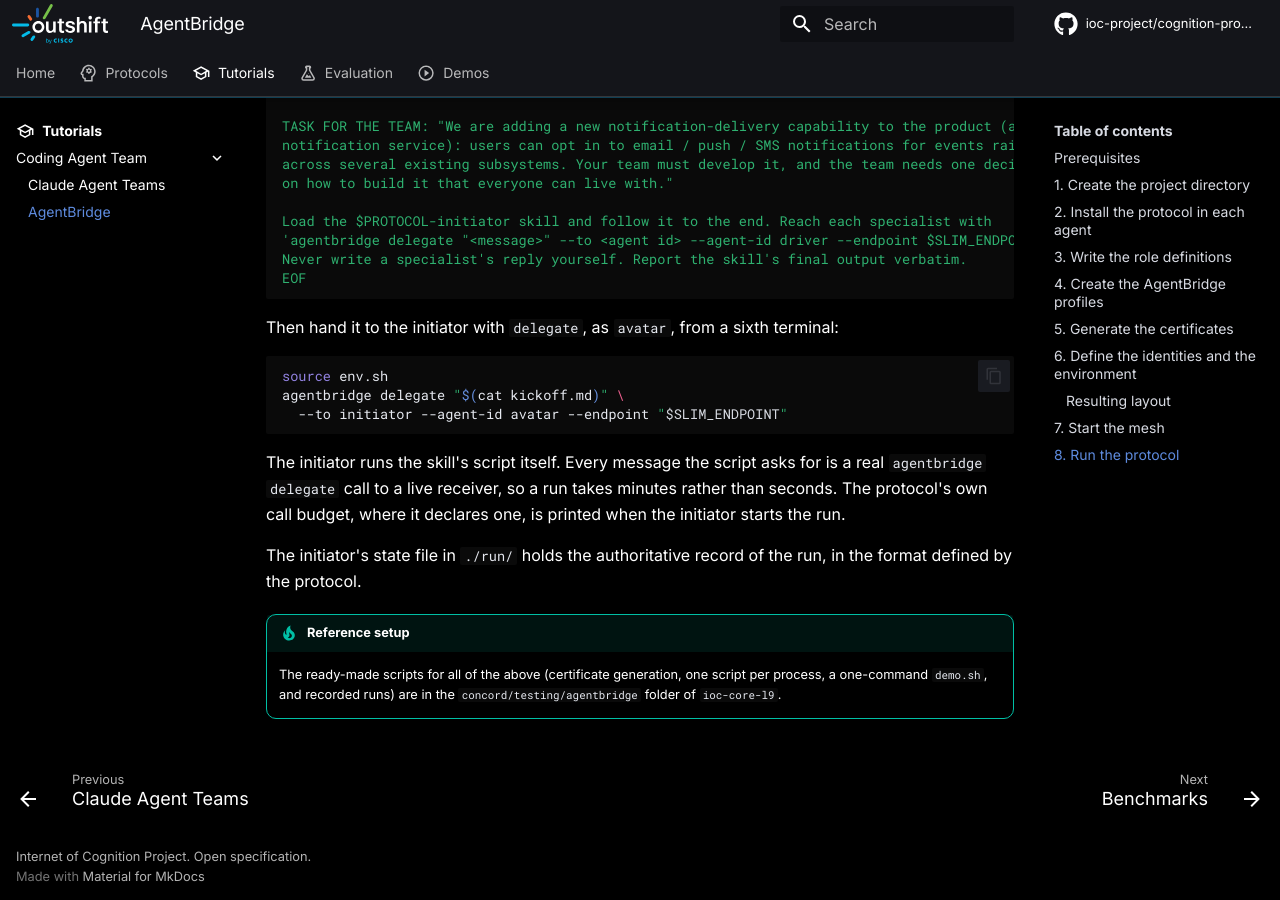
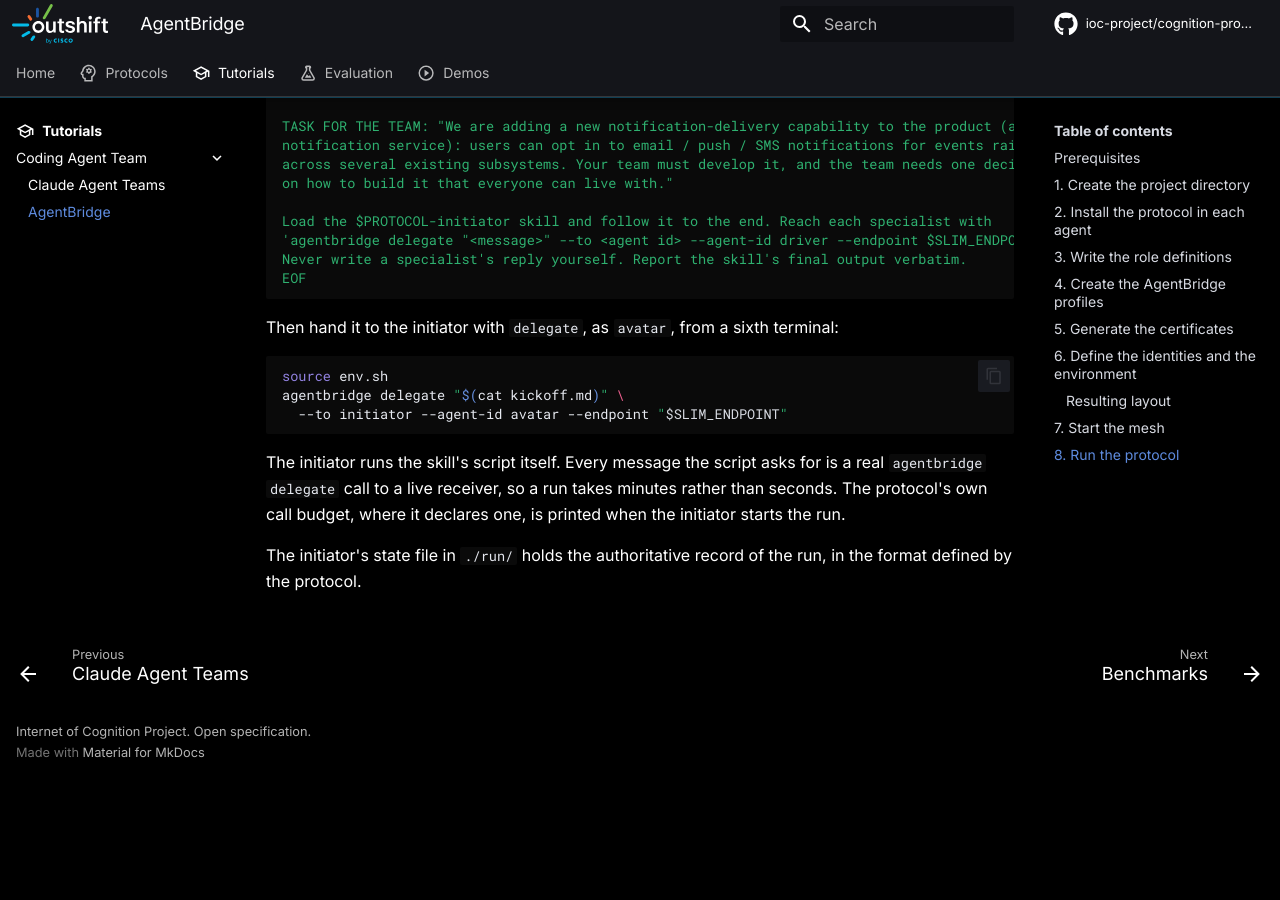
Before and after one commit to ioc-project/cognition-protocols, an MkDocs documentation site: the page built from docs/tutorials/coding-agent-team/agentbridge.md, in a window 1280 px wide and 900 px high, scrolled down 6738 px. Built offline with MkDocs 1.6.1 and Material for MkDocs 9.7.7, drawn with Linux system fonts in a browser that asks for light colours; comment, search, counter and statistics services are not loaded; after the commit the page ends 7513 px from its top, so only the background shows below that.

Commit message:
docs: remove the reference setup tip from the AgentBridge tutorial
Signed-off-by: Mauro Sardara <msardara@cisco.com>

```diff
--- a/docs/tutorials/coding-agent-team/agentbridge.md
+++ b/docs/tutorials/coding-agent-team/agentbridge.md
@@ -334,8 +334,3 @@
 
 The initiator's state file in `./run/` holds the authoritative record of the run, in the
 format defined by the protocol.
-
-!!! tip "Reference setup"
-    The ready-made scripts for all of the above (certificate generation, one script per
-    process, a one-command `demo.sh`, and recorded runs) are in the `concord/testing/agentbridge`
-    folder of `ioc-core-l9`.
```
